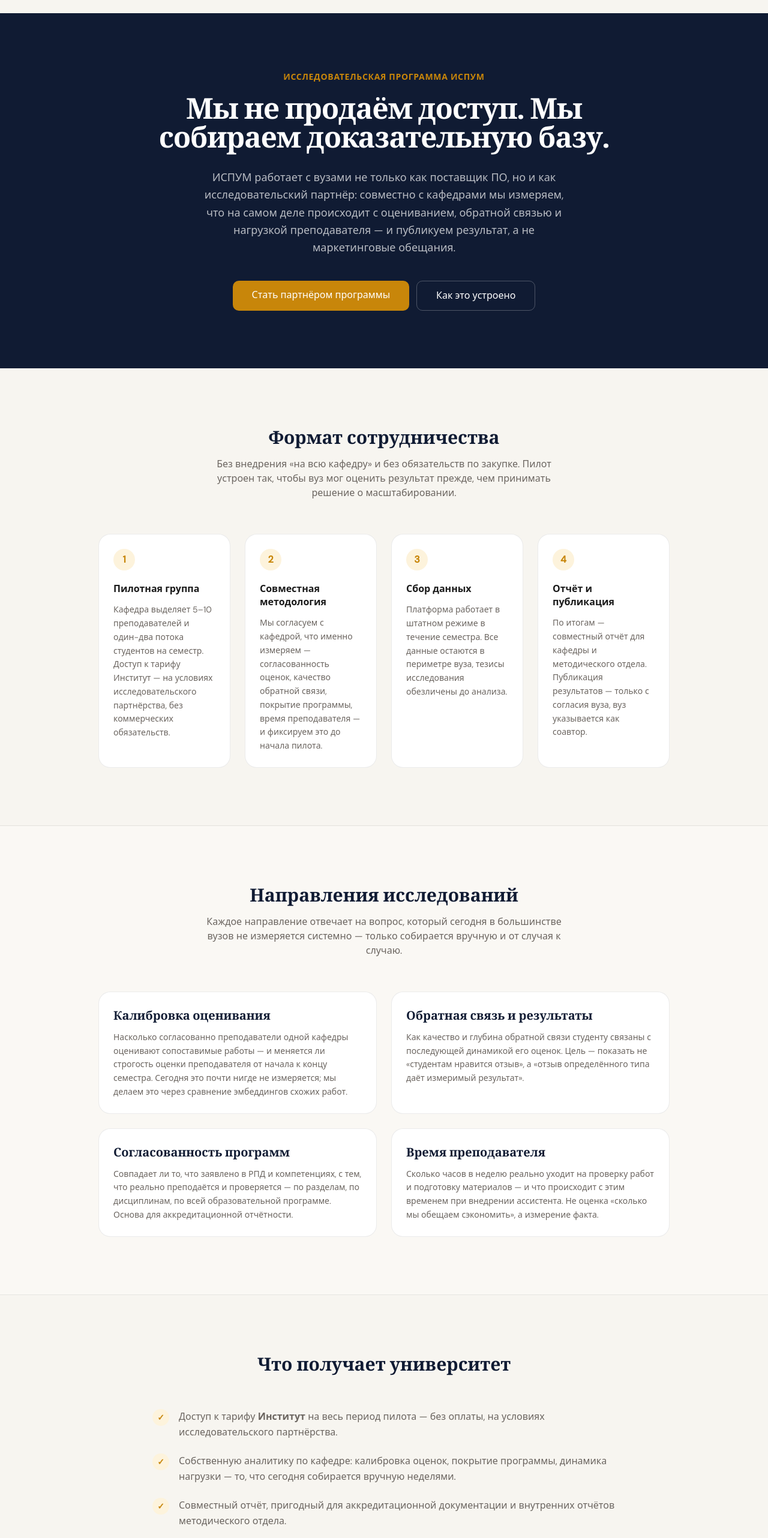
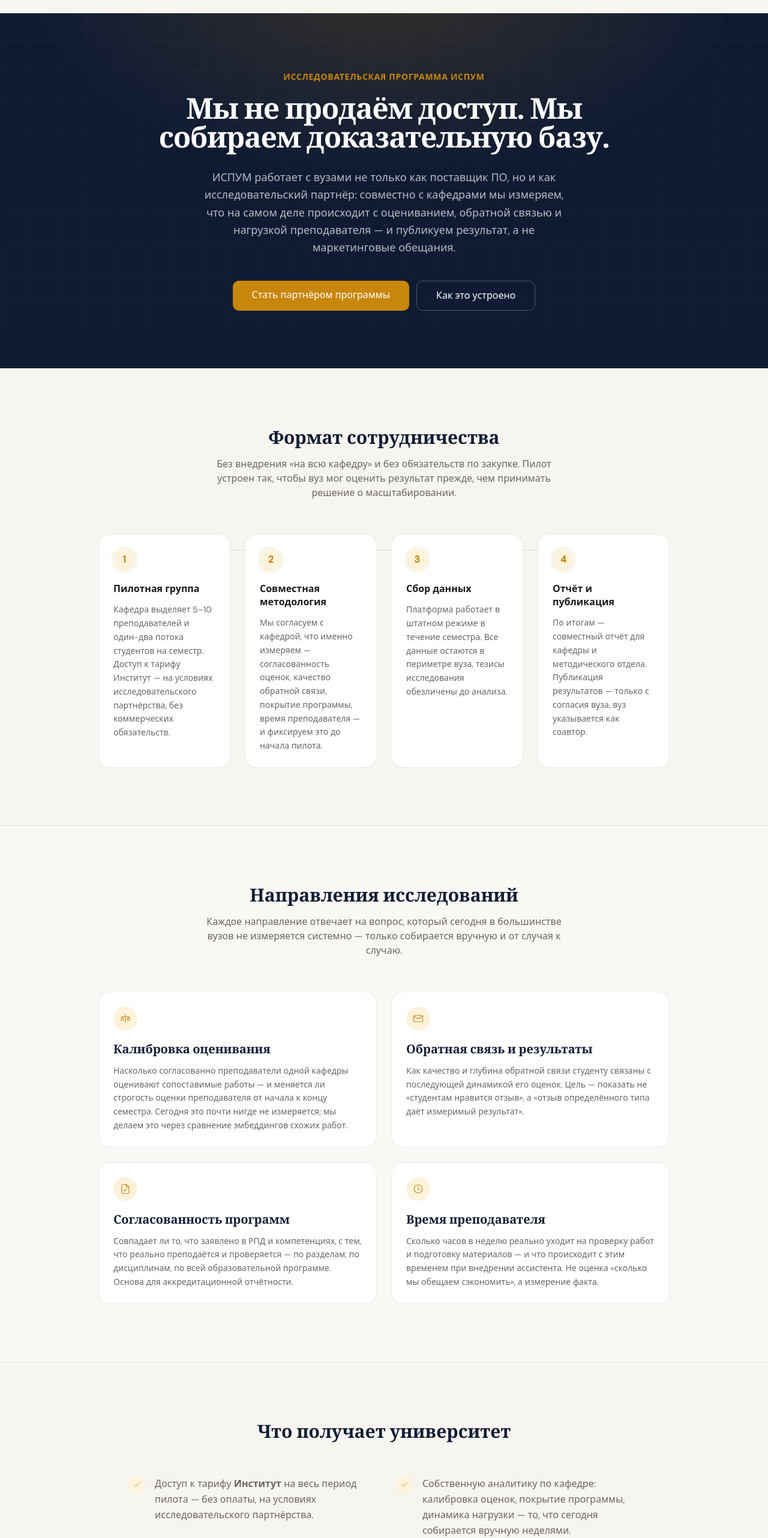
Before and after one commit to daniesmurts/Teaching-assistant, a React (Vite) app in the folder frontend/: page /research in a window 1280 px wide. Shown: the part 62-2626 px from the top of the page at 60% size. Built offline with nearby package versions, Linux system fonts and the light colour scheme; no server answers.

Commit message:
feat: enhance UI components with new icons and improved styling for better user experience

```diff
--- a/frontend/src/components/research/ResearchPartners.tsx
+++ b/frontend/src/components/research/ResearchPartners.tsx
@@ -1,3 +1,5 @@
+import Icon from '../ui/Icon'
+
 // Data-driven partner registry for the /research page. Add a new university or
 // publication by appending to PARTNERS — no layout changes needed. A partner
 // with `confirmed: false` is kept out of the public list until its agreement
@@ -52,6 +54,9 @@
           </div>
         ) : (
           <div className="bg-surface border border-dashed border-border-mid rounded-xl p-8 text-center max-w-[560px] mx-auto">
+            <div className="w-10 h-10 rounded-full bg-amber-light flex items-center justify-center text-amber mx-auto mb-4">
+              <Icon name="building" size={18} />
+            </div>
             <div className="text-xs font-bold text-amber uppercase tracking-wider mb-3">Программа открыта</div>
             <p className="text-ink-secondary leading-relaxed">
               Список партнёров пока пуст — мы в переговорах с несколькими университетами. Если ваша кафедра готова стать
@@ -66,7 +71,7 @@
 
 function PartnerCard({ partner }: { partner: ResearchPartner }) {
   return (
-    <div className="bg-surface border border-border rounded-xl p-6">
+    <div className="bg-surface border border-border rounded-xl p-6 transition-shadow hover:shadow-md">
       <div className="text-xs font-bold text-amber uppercase tracking-wider mb-2">{partner.role}</div>
       <h3 className="font-display text-xl font-bold mb-1">{partner.name}</h3>
       <div className="text-sm text-ink-tertiary mb-4">{partner.fullName}</div>
--- a/frontend/src/components/ui/Icon.tsx
+++ b/frontend/src/components/ui/Icon.tsx
@@ -25,6 +25,10 @@
   | 'log-out'
   | 'bar-chart'       // leadership dashboard
   | 'play-circle'     // video tutorials
+  | 'check'           // inline confirmation / benefit bullets
+  | 'scale'           // calibration / consistency
+  | 'file-check'      // programme conformance
+  | 'shield'          // security / compliance / trust
 
 const PATHS: Record<IconName, JSX.Element> = {
   home: (
@@ -177,6 +181,31 @@
       <path d="M10 8.5l5.5 3.5-5.5 3.5v-7z" />
     </>
   ),
+
+  check: (
+    <path d="M5 12.5l4.5 4.5L19 7" />
+  ),
+
+  scale: (
+    <>
+      <path d="M12 3v18" />
+      <path d="M5 8h14" />
+      <path d="M5 8l-3 6a3.2 3.2 0 0 0 6 0l-3-6z" />
+      <path d="M19 8l-3 6a3.2 3.2 0 0 0 6 0l-3-6z" />
+    </>
+  ),
+
+  'file-check': (
+    <>
+      <path d="M14 2H6a2 2 0 0 0-2 2v16a2 2 0 0 0 2 2h12a2 2 0 0 0 2-2V8l-6-6z" />
+      <path d="M14 2v6h6" />
+      <path d="M9 14.5l2 2 4-4.5" />
+    </>
+  ),
+
+  shield: (
+    <path d="M12 2.5l7.5 3v5.2c0 4.7-3.2 8.9-7.5 10.3-4.3-1.4-7.5-5.6-7.5-10.3V5.5l7.5-3z" />
+  ),
 }
 
 interface Props {
--- a/frontend/src/pages/Research.tsx
+++ b/frontend/src/pages/Research.tsx
@@ -2,6 +2,8 @@
 import PublicHeader from '../components/layout/PublicHeader'
 import PublicFooter from '../components/layout/PublicFooter'
 import ResearchPartners from '../components/research/ResearchPartners'
+import Icon, { type IconName } from '../components/ui/Icon'
+import SuccessMark from '../components/ui/SuccessMark'
 import { submitContactMessage } from '../api/contact'
 
 const NAVY = '#101B33'
@@ -14,8 +16,25 @@
       <main className="flex-1">
 
         {/* Hero — dark navy, title-slide feel matching the 14-slide deck */}
-        <section className="px-6 py-24" style={{ backgroundColor: NAVY }}>
-          <div className="max-w-[780px] mx-auto text-center">
+        <section
+          className="relative px-6 py-24 overflow-hidden"
+          style={{
+            backgroundColor: NAVY,
+            backgroundImage:
+              'radial-gradient(ellipse 900px 500px at 50% -10%, rgba(200,134,10,0.20), transparent 65%)',
+          }}
+        >
+          <div
+            className="absolute inset-0 pointer-events-none opacity-[0.07]"
+            style={{
+              backgroundImage:
+                'linear-gradient(rgba(255,255,255,0.5) 1px, transparent 1px), linear-gradient(90deg, rgba(255,255,255,0.5) 1px, transparent 1px)',
+              backgroundSize: '48px 48px',
+              maskImage: 'linear-gradient(to bottom, black, transparent)',
+            }}
+            aria-hidden="true"
+          />
+          <div className="relative max-w-[780px] mx-auto text-center">
             <div className="text-sm font-bold text-amber uppercase tracking-wider mb-4">Исследовательская программа ИСПУМ</div>
             <h1 className="font-display text-4xl sm:text-5xl font-bold leading-[1.1] tracking-tight mb-8 text-white">
               Мы не продаём доступ. Мы собираем доказательную базу.
@@ -44,7 +63,11 @@
               Без внедрения «на всю кафедру» и без обязательств по закупке. Пилот устроен так, чтобы вуз мог оценить
               результат прежде, чем принимать решение о масштабировании.
             </p>
-            <div className="grid md:grid-cols-4 gap-6">
+            <div className="relative grid md:grid-cols-4 gap-6">
+              <div
+                className="hidden md:block absolute top-[27px] left-[12.5%] right-[12.5%] h-px bg-border-mid"
+                aria-hidden="true"
+              />
               <FormatStep n="1" title="Пилотная группа">
                 Кафедра выделяет 5–10 преподавателей и один-два потока студентов на семестр. Доступ к тарифу Институт —
                 на условиях исследовательского партнёрства, без коммерческих обязательств.
@@ -74,20 +97,20 @@
               только собирается вручную и от случая к случаю.
             </p>
             <div className="grid md:grid-cols-2 gap-6">
-              <DirectionCard title="Калибровка оценивания">
+              <DirectionCard icon="scale" title="Калибровка оценивания">
                 Насколько согласованно преподаватели одной кафедры оценивают сопоставимые работы — и меняется ли
                 строгость оценки преподавателя от начала к концу семестра. Сегодня это почти нигде не измеряется;
                 мы делаем это через сравнение эмбеддингов схожих работ.
               </DirectionCard>
-              <DirectionCard title="Обратная связь и результаты">
+              <DirectionCard icon="mail" title="Обратная связь и результаты">
                 Как качество и глубина обратной связи студенту связаны с последующей динамикой его оценок. Цель —
                 показать не «студентам нравится отзыв», а «отзыв определённого типа даёт измеримый результат».
               </DirectionCard>
-              <DirectionCard title="Согласованность программ">
+              <DirectionCard icon="file-check" title="Согласованность программ">
                 Совпадает ли то, что заявлено в РПД и компетенциях, с тем, что реально преподаётся и проверяется —
                 по разделам, по дисциплинам, по всей образовательной программе. Основа для аккредитационной отчётности.
               </DirectionCard>
-              <DirectionCard title="Время преподавателя">
+              <DirectionCard icon="clock" title="Время преподавателя">
                 Сколько часов в неделю реально уходит на проверку работ и подготовку материалов — и что происходит с
                 этим временем при внедрении ассистента. Не оценка «сколько мы обещаем сэкономить», а измерение факта.
               </DirectionCard>
@@ -97,9 +120,9 @@
 
         {/* Что получает университет */}
         <section className="py-24 border-b border-border">
-          <div className="max-w-[820px] mx-auto px-6">
+          <div className="max-w-[900px] mx-auto px-6">
             <h2 className="font-display text-3xl font-bold text-center mb-14" style={{ color: NAVY }}>Что получает университет</h2>
-            <ul className="space-y-5">
+            <ul className="grid sm:grid-cols-2 gap-x-10 gap-y-6">
               <BenefitItem>
                 Доступ к тарифу <b>Институт</b> на весь период пилота — без оплаты, на условиях исследовательского партнёрства.
               </BenefitItem>
@@ -136,17 +159,20 @@
 
 function FormatStep({ n, title, children }: { n: string; title: string; children: React.ReactNode }) {
   return (
-    <div className="bg-surface border border-border rounded-xl p-6">
-      <div className="w-9 h-9 rounded-full bg-amber-light flex items-center justify-center text-amber font-bold text-base mb-5">{n}</div>
+    <div className="relative z-10 bg-surface border border-border rounded-xl p-6 transition-shadow hover:shadow-md">
+      <div className="w-9 h-9 rounded-full bg-amber-light flex items-center justify-center text-amber font-bold text-base mb-5 ring-4 ring-bg">{n}</div>
       <h3 className="font-bold text-base mb-3 leading-snug">{title}</h3>
       <p className="text-sm text-ink-secondary leading-relaxed">{children}</p>
     </div>
   )
 }
 
-function DirectionCard({ title, children }: { title: string; children: React.ReactNode }) {
+function DirectionCard({ icon, title, children }: { icon: IconName; title: string; children: React.ReactNode }) {
   return (
-    <div className="bg-surface border border-border rounded-xl p-6">
+    <div className="bg-surface border border-border rounded-xl p-6 transition-shadow hover:shadow-md">
+      <div className="w-10 h-10 rounded-full bg-amber-light flex items-center justify-center text-amber mb-4">
+        <Icon name={icon} size={18} />
+      </div>
       <h3 className="font-display text-xl font-bold mb-3" style={{ color: NAVY }}>{title}</h3>
       <p className="text-sm text-ink-secondary leading-relaxed">{children}</p>
     </div>
@@ -156,7 +182,9 @@
 function BenefitItem({ children }: { children: React.ReactNode }) {
   return (
     <li className="flex gap-4 items-start">
-      <span className="w-7 h-7 rounded-full bg-amber-light text-amber flex items-center justify-center font-bold text-sm flex-shrink-0 mt-0.5">✓</span>
+      <span className="w-7 h-7 rounded-full bg-amber-light text-amber flex items-center justify-center flex-shrink-0 mt-0.5">
+        <Icon name="check" size={14} />
+      </span>
       <span className="text-ink-secondary leading-relaxed pt-0.5">{children}</span>
     </li>
   )
@@ -198,7 +226,7 @@
 
         {isSubmitted ? (
           <div className="bg-success-bg border border-success p-8 rounded-xl text-center max-w-[500px] mx-auto">
-            <div className="w-12 h-12 bg-success text-white rounded-full flex items-center justify-center text-xl font-bold mx-auto mb-4">✓</div>
+            <SuccessMark tone="success" size="md" />
             <h3 className="font-bold text-lg mb-2 text-success">Заявка отправлена!</h3>
             <p className="text-sm text-success/80">Мы получили вашу заявку и свяжемся с вами в ближайшее время.</p>
             <button onClick={() => setIsSubmitted(false)} className="mt-6 text-sm font-medium text-success hover:underline">
```
Also changed, not shown: frontend/src/pages/Institutions.tsx (+43 -32 lines).
